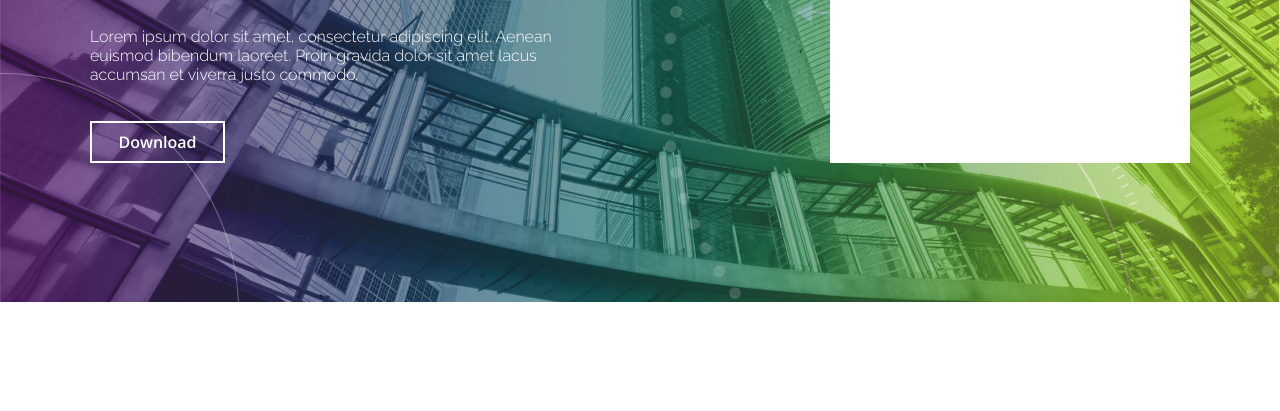
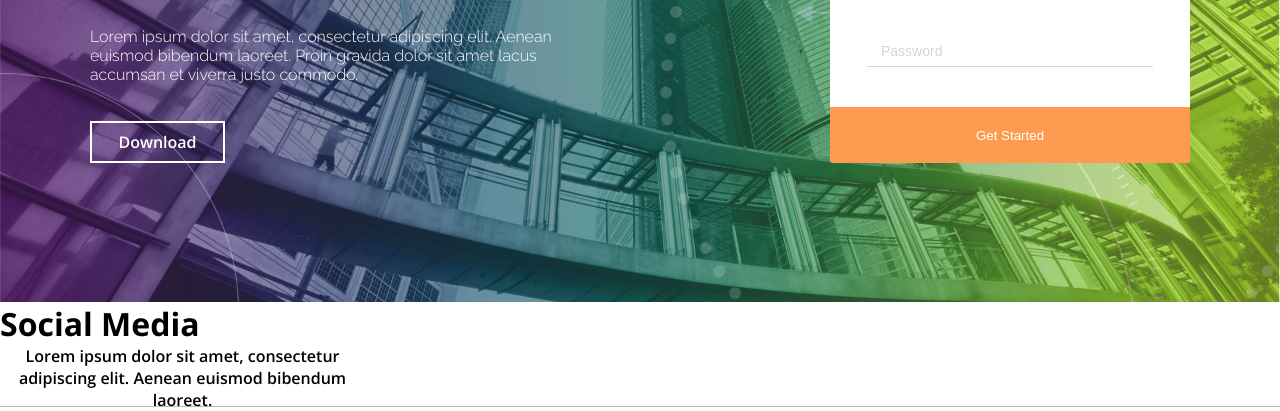
Before and after one commit to abyssone/AXIT, a plain HTML site: page index.html in a window 1280 px wide. Shown: the part 409-820 px from the top of the page. Drawn offline with nearby package versions, Linux system fonts and the light colour scheme.

Commit message:
header finished, start social bar

```diff
--- a/index.html
+++ b/index.html
@@ -44,9 +44,28 @@ accumsan et viverra justo commodo.</p>
         <div class="signup-header">
           <p class="signup-title">Try Your <font color=#ff8b38>FREE</font> Trial Today</p>
         </div>
+        <input type="text" placeholder="Name" class="signup-input">
+        <input type="text" placeholder="Email" class="signup-input">
+        <input type="text" placeholder="Password" class="signup-input">
+        <button class="signup-button">Get Started</button>
       </div>
     </div>
   </header>
+<!------------------ Social ----------------------->
+
+<div class="social">
+  <div class="social-inner">
+    <div class="social-content">
+      <h1 class="social-title">
+        Social Media
+      </h1>
+      <p class="social-desc">
+        Lorem ipsum dolor sit amet, consectetur adipiscing elit.
+  Aenean euismod bibendum laoreet.
+      </p>
+    </div>
+  </div>
+</div>
 <body>
 
 </body>
--- a/style.css
+++ b/style.css
@@ -103,6 +103,9 @@ html {
   display: flex;
   flex-direction: column;
   justify-content: space-between;
+  align-items: center;
+  border-radius: 4px;
+  overflow: hidden;
 }
 
 .signup-header {
@@ -110,6 +113,7 @@ html {
   color: #333;
   background-color: #f5f5f5;
   height: 54px;
+  width: 100%;
 }
 
 .signup-title {
@@ -118,3 +122,48 @@ html {
   font-size: 20px;
   font-weight: 700;
 }
+
+.signup-input {
+  width: 286px;
+  height: 31px;
+  font-size: 14px;
+  border: none;
+  border-bottom: 1px solid #d6d6d6;
+  padding: 0 0 0 14px;
+}
+
+::-webkit-input-placeholder {
+  color: #d6d6d6;
+  font-weight: 300;
+}
+
+.signup-button {
+  height: 56px;
+  width: 100%;
+  background-color: #ff9b51;
+  border: none;
+  color: #fff;
+  font-weight: 500;
+}
+
+/******************* Social **********************/
+
+.social {
+  height: 105px;
+  width: 100%;
+  border-bottom: 1px solid #b7b7b7;
+  text-align: center;
+}
+
+.social-inner {
+  width: 1100px;
+  display: flex;
+  justify-content: space-between;
+}
+
+.social-content {
+  display: flex;
+  flex-direction: column;
+  align-items: flex-start;
+  width: 365px;
+}
```
